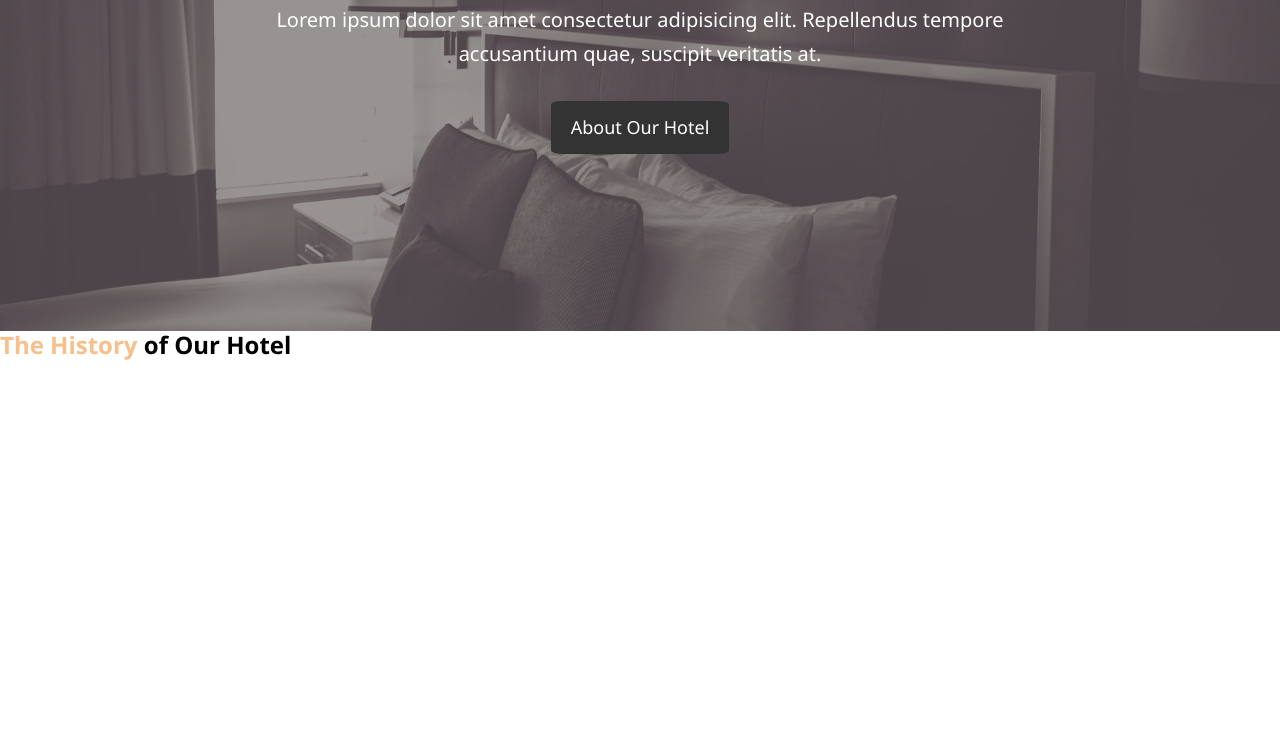
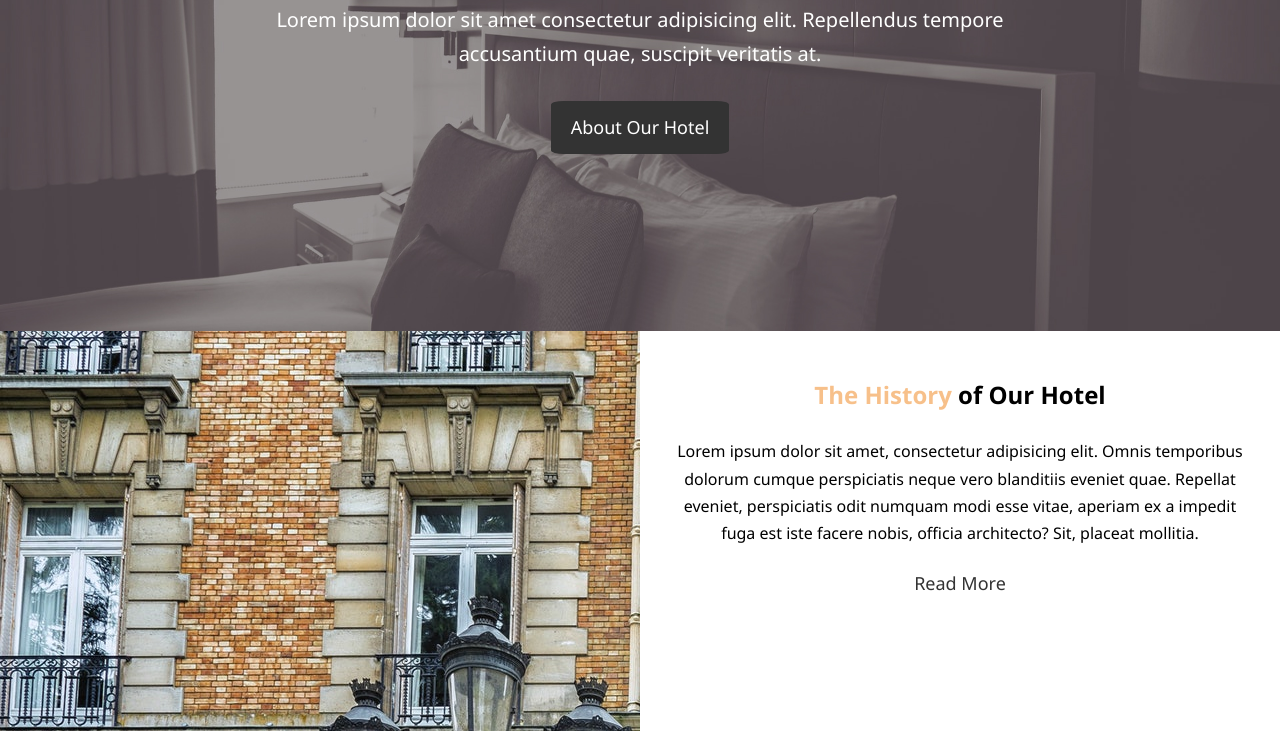
Before and after one commit to shumonira/hotelwebsite, a plain HTML site: page index.html in a window 1280 px wide. Shown: the part 336-1067 px from the top of the page. Before the commit the page ends 800 px from the top, so only its background shows below. Drawn offline with Linux system fonts and the light colour scheme.

Commit message:
index.html edited

```diff
--- a/css/style.css
+++ b/css/style.css
@@ -54,6 +54,11 @@ p{
 .btn:hover{
     background: #f7c08a;
     color:#333;
+}
+
+.btn-light{
+    background: #fff;
+    color: #333;
 }
 /* navbar */
 
@@ -115,3 +120,27 @@ p{
     padding-bottom: 20px;
     line-height: 1.7em;
 }
+
+/* home-infor */
+
+#home-info{
+    height: 400px;
+}
+
+
+#home-info .info-img{
+    float: left;
+    width: 50%;
+    background: url('../img/photo-1.jpg') no-repeat;
+    min-height: 100%;
+}
+
+#home-info .info-content{
+    float: right;
+    width: 50%;
+    height: 100%;
+    text-align: center;
+    padding: 50px 30px;
+    overflow: hidden;
+
+}
--- a/index.html
+++ b/index.html
@@ -34,6 +34,8 @@
         <div class="info-img"></div>
         <div class="info-content">
             <h1><span class="text-primary">The History</span> of Our Hotel</h1>
+            <p>Lorem ipsum dolor sit amet, consectetur adipisicing elit. Omnis temporibus dolorum cumque perspiciatis neque vero blanditiis eveniet quae. Repellat eveniet, perspiciatis odit numquam modi esse vitae, aperiam ex a impedit fuga est iste facere nobis, officia architecto? Sit, placeat mollitia.</p>
+            <a href="about.html" class="btn btn-light">Read More</a>
         </div>
     </section>
 </body>
```
